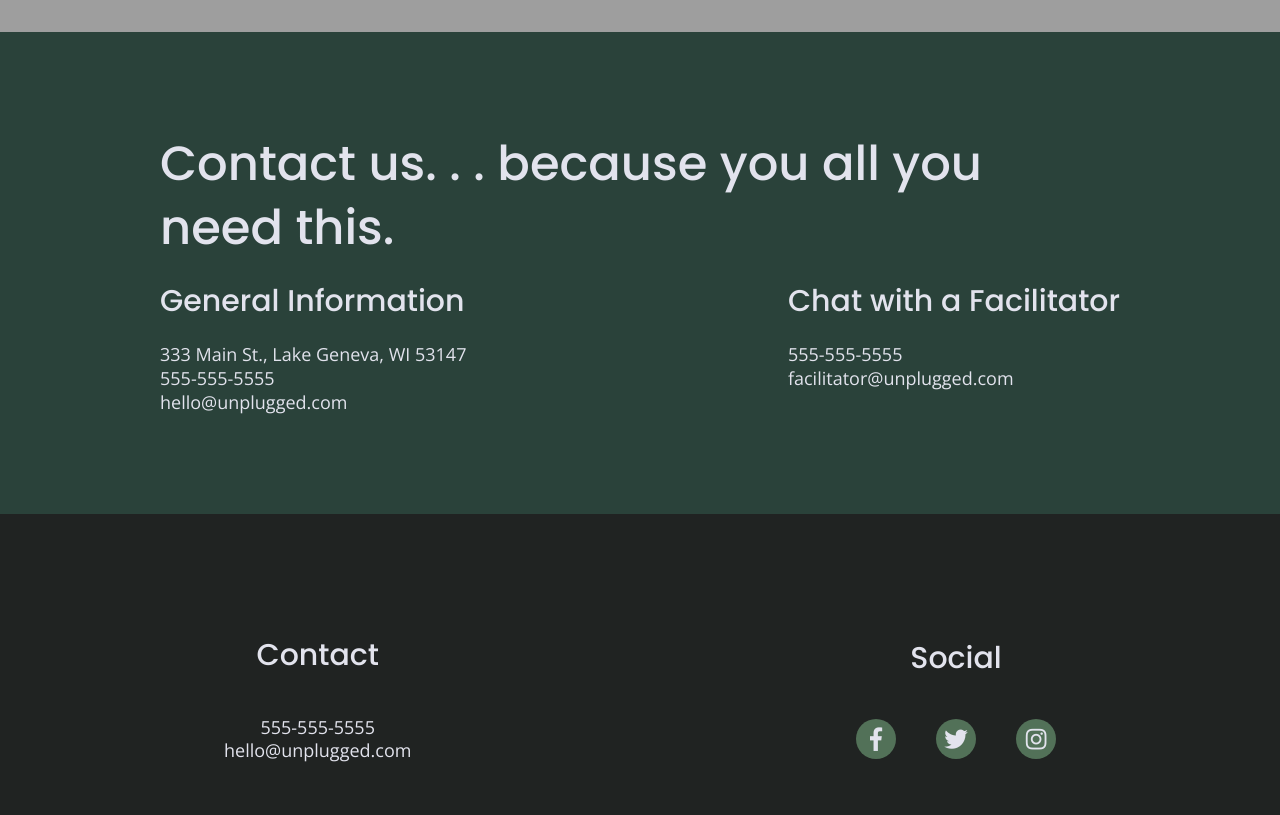
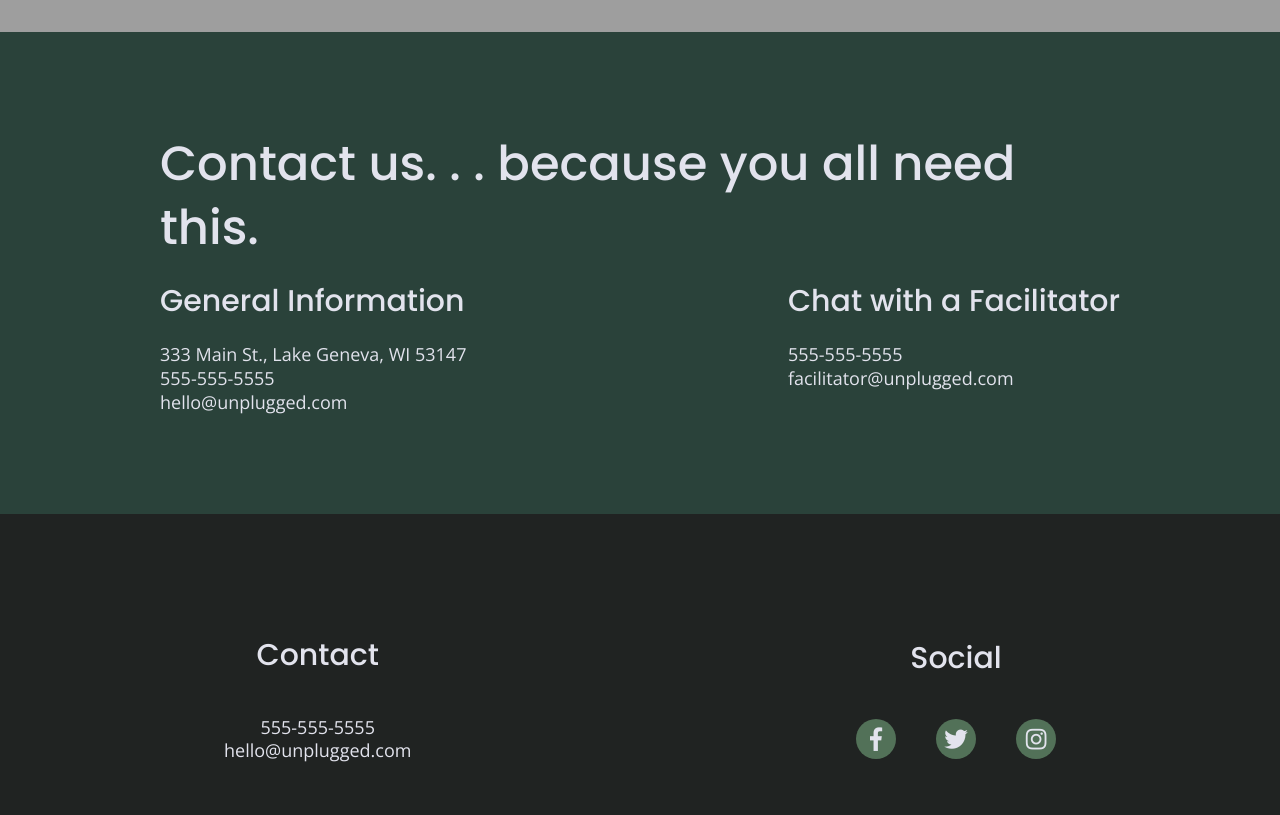
Before and after one commit to byamysharp/coding-responsive-websites, a website: page 206-unplugged/about/index.html in a window 1280 px wide. Shown: the part 1040-1855 px from the top of the page. Drawn offline with nearby package versions, Linux system fonts and the light colour scheme; grey boxes are pictures that could not be loaded.

Commit message:
fixed typo on about page

```diff
--- a/206-unplugged/about/index.html
+++ b/206-unplugged/about/index.html
@@ -68,7 +68,7 @@
 
     <section class="contact-section">
       <div class="content-wrapper">
-        <h2>Contact us. . . because you all you need this.</h2>
+        <h2>Contact us. . . because you all need this.</h2>
         <address class="contact-content">
           <div>
             <h4>General Information</h4>
```
